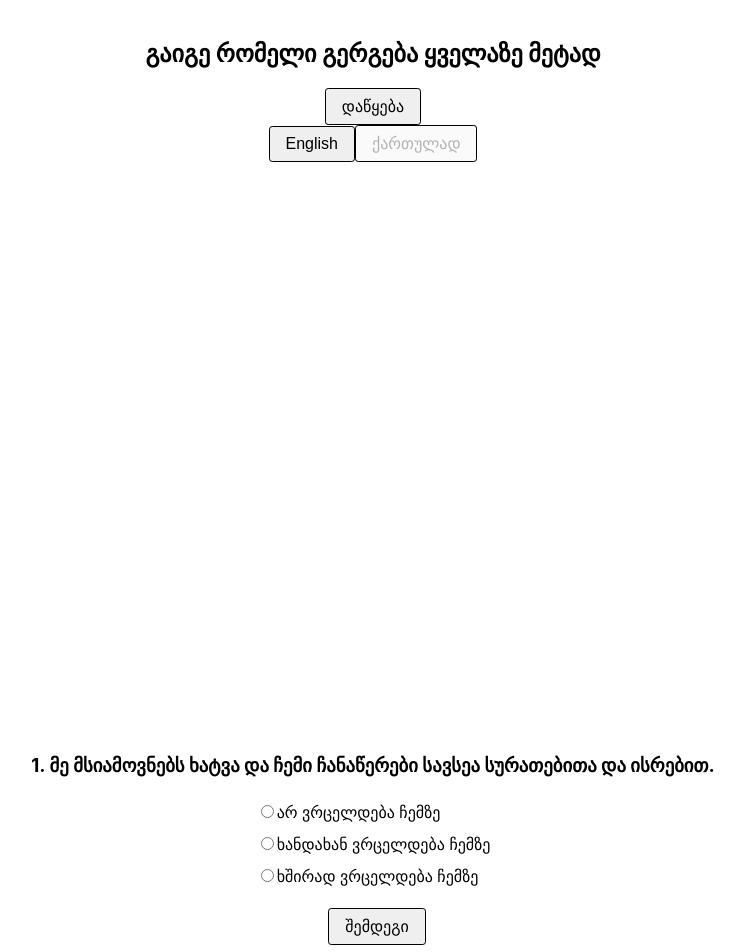
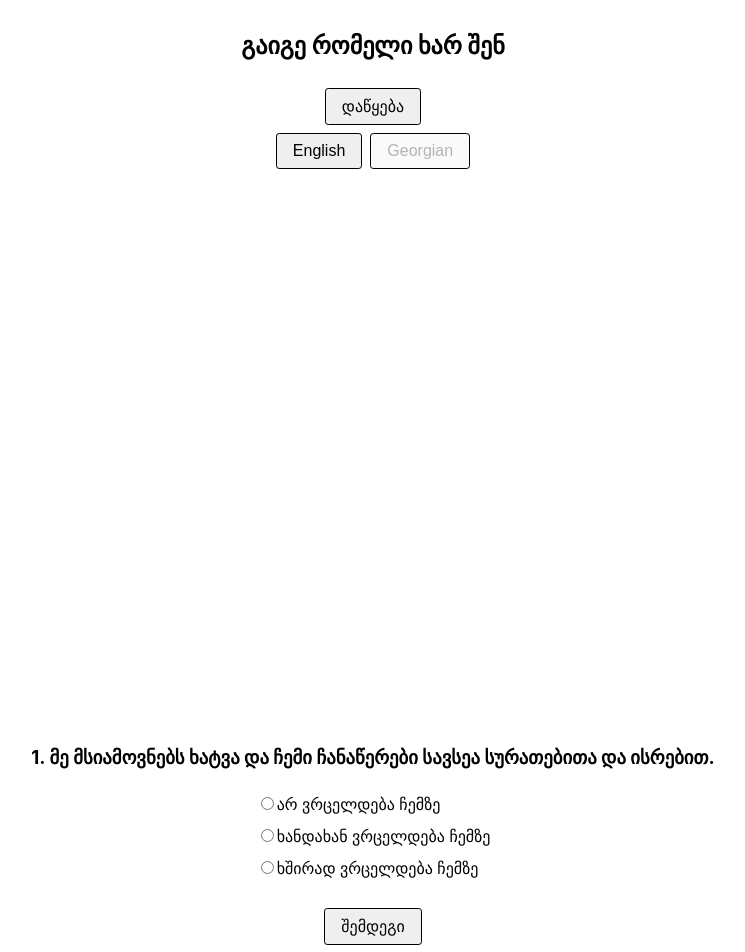
Before and after one commit to Dati-lom/AI_IA, a React (Create React App) app: page / in a window 1280 px wide. Shown: the part 360-1312 px from the top of the page, without its empty margins (267-1012 px from the left). Built offline with nearby package versions, Linux system fonts and the light colour scheme.

Commit message:
[add]added translations + goes to missed question

```diff
--- a/src/App.js
+++ b/src/App.js
@@ -37,7 +37,7 @@ const translations = {
     prev: "წინა",
     submit: "გაგზავნა",
     assessmentTitle: "სწავლის სტილის განსაზღვრა",
-    assessmentSubtitle: "გაიგე რომელი გერგება ყველაზე მეტად",
+    assessmentSubtitle: "გაიგე რომელი ხარ შენ",
     wellDone: "გილოცავ!",
     sectionScores: "სექციების ქულები:",
     sectionOne: "სექცია ერთი (ვიზუალური)",
@@ -211,14 +211,17 @@ function Start({ setLanguage, language }) {
     <section className="fullpage-center" id="start">
       <h1>{translations[language].assessmentTitle}</h1>
       <h2>{translations[language].assessmentSubtitle}</h2>
-      <Button text={translations[language].start} func={() => scrollToElem("question-0")} />
+      {/* Add start-button class */}
+      <Button text={translations[language].start} func={() => scrollToElem("question-0")} className="start-button" />
+      {/* Add language-switch class */}
       <div className="language-switch">
         <button onClick={() => setLanguage('EN')} disabled={language === 'EN'}>English</button>
-        <button onClick={() => setLanguage('GE')} disabled={language === 'GE'}>ქართულად</button>
+        <button onClick={() => setLanguage('GE')} disabled={language === 'GE'}>Georgian</button>
       </div>
     </section>
   );
 }
+
 
 function Finish({ calculateSectionScores, handleSubmit, emailSent, language }) {
   const { chosenAnswers } = useContext(Store);
--- a/src/style/FormStyle.css
+++ b/src/style/FormStyle.css
@@ -1,55 +1,64 @@
-/* src/App.css */
-.App {
-    font-family: Arial, sans-serif;
-    max-width: 600px;
-    margin: auto;
-    padding: 20px;
-  }
+:root {
+  font-family: sans-serif;
+  text-align: center;
+  font-size: 16px;
+}
 
-  .card {
-    background-color: #f9f9f9;
-    border-radius: 8px;
-    box-shadow: 0 4px 8px rgba(0, 0, 0, 0.1);
-    padding: 20px;
-    margin-bottom: 20px;
-    text-align: center;
-  }
+:root,
+body {
+  margin: 0;
+  padding: 0;
+}
 
-  h2 {
-    font-size: 20px;
-    margin-bottom: 20px;
-  }
+h1 {
+  font-size: 2.2rem;
+}
 
-  p {
-    font-size: 18px;
-    margin-bottom: 15px;
-  }
+button {
+  border: 1px solid black;
+  padding: 0.5rem 1rem;
+  border-radius: 0.2rem;
+  cursor: pointer;
+  font-size: 1rem;
+  margin: 0.5rem; /* General spacing around buttons */
+}
 
-  input[type="radio"] {
-    margin: 10px;
-  }
+.btn-group,
+.fullpage-center {
+  display: flex;
+}
 
-  .navigation-buttons {
-    display: flex;
-    justify-content: space-between;
-    margin-top: 20px;
-  }
+.fullpage-center {
+  flex-direction: column;
+  height: 100vh;
+  align-items: center;
+  justify-content: center;
+}
 
-  button {
-    padding: 10px 20px;
-    font-size: 16px;
-    background-color: #4CAF50;
-    color: white;
-    border: none;
-    border-radius: 5px;
-    cursor: pointer;
-  }
+.answers {
+  text-align: left;
+  margin-bottom: 1rem;
+  line-height: 2rem;
+}
 
-  button:hover {
-    background-color: #45a049;
-  }
+.btn-group > button:last-of-type {
+  margin-left: 0.5rem;
+}
 
-  button:disabled {
-    background-color: #ccc;
-    cursor: not-allowed;
-  }
+/* Align the start button and language buttons side by side */
+.button-group-horizontal {
+  display: flex;
+  align-items: center; /* Align items vertically in the center */
+  gap: 1rem; /* Space between the start button and language buttons */
+  margin-top: 1rem; /* Space above the button group */
+}
+
+/* Language button styles */
+.language-switch {
+  display: flex;
+  gap: 0.5rem; /* Smaller gap between language buttons */
+}
+
+.language-switch button {
+  margin: 0; /* Reset button margin inside language-switch */
+}
--- a/src/styles.css
+++ b/src/styles.css
@@ -20,6 +20,7 @@
   border-radius: 0.2rem;
   cursor: pointer;
   font-size: 1rem;
+  margin: 0.5rem; /* General spacing around buttons */
 }
 
 .btn-group,
@@ -43,3 +44,21 @@
 .btn-group > button:last-of-type {
   margin-left: 0.5rem;
 }
+
+/* Align the start button and language buttons side by side */
+.button-group-horizontal {
+  display: flex;
+  align-items: center; /* Align items vertically in the center */
+  gap: 1rem; /* Space between the start button and language buttons */
+  margin-top: 1rem; /* Space above the button group */
+}
+
+/* Language button styles */
+.language-switch {
+  display: flex;
+  gap: 0.5rem; /* Smaller gap between language buttons */
+}
+
+.language-switch button {
+  margin: 0; /* Reset button margin inside language-switch */
+}
```
Lines whose indentation alone changed are shown as unchanged.
